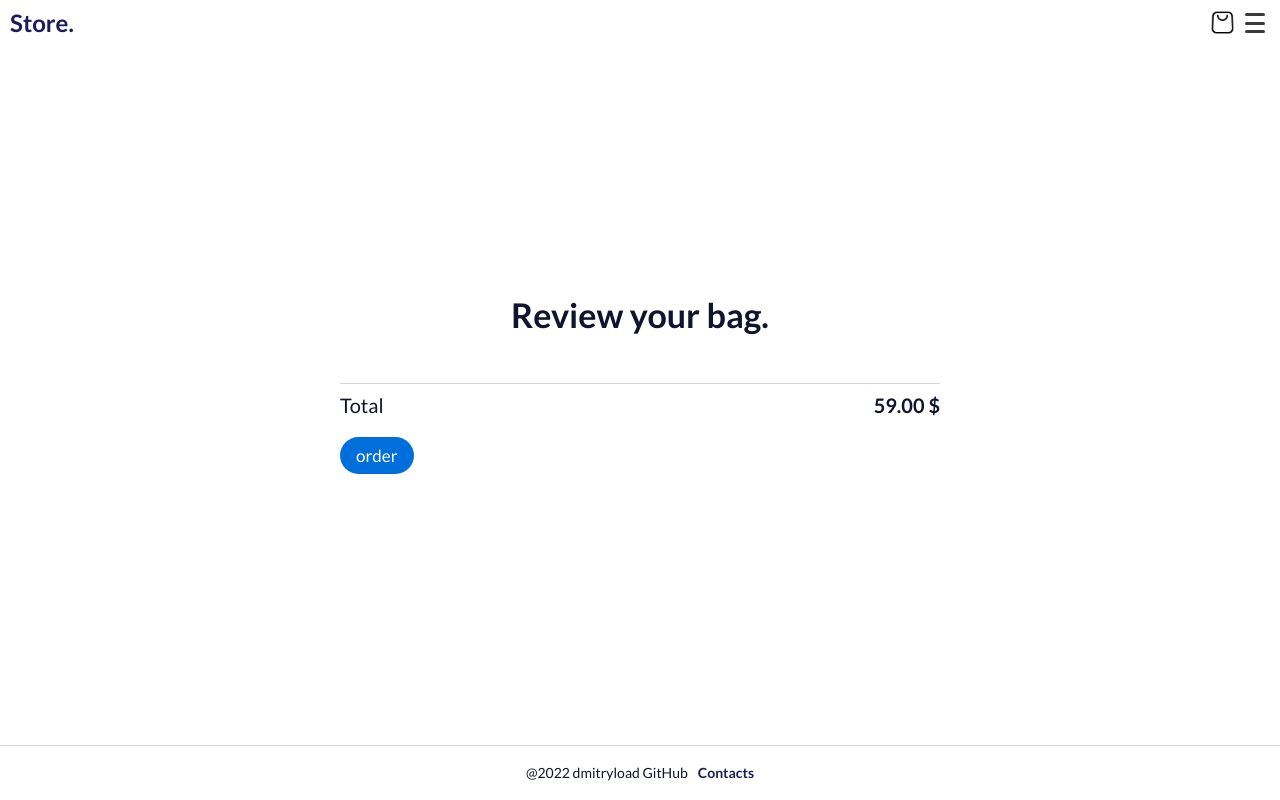
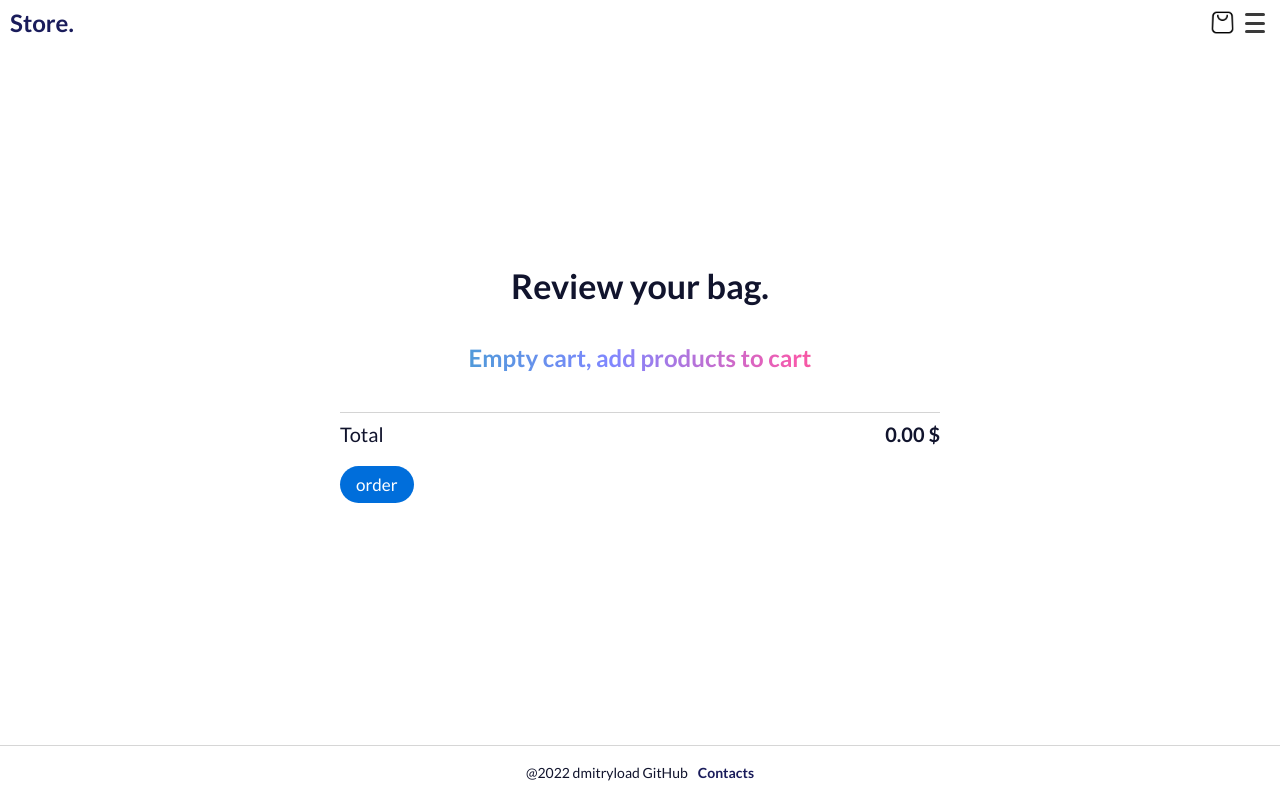
Before and after one commit to dmitriibutakov/store, a Nuxt app: page /cart in a window 1280 px wide. Built offline with nearby package versions, Linux system fonts and the light colour scheme.

Commit message:
remove product from cart

```diff
--- a/components/Cart/Cart.vue
+++ b/components/Cart/Cart.vue
@@ -4,7 +4,7 @@
     <CartBody :getCart="getCart"/>
     <div class="cart__total">
       <h4 class="cart__total_name">Total</h4>
-      <p class="cart__total_price">59.00 $</p>
+      <p class="cart__total_price">{{ getCart.reduce((a, b) => a + b.price, 0) }}.00 $</p>
     </div>
     <div class="cart__button">
       <Button :onClick="showClick">order</Button>
@@ -13,16 +13,20 @@
 </template>
 
 <script>
-import {mapGetters} from "vuex";
+import {mapActions, mapGetters} from "vuex";
 
 export default {
   computed: {
     ...mapGetters({getCart: "getCart"})
   },
   methods: {
+    ...mapActions({ getCartFromStorage: "getCartFromStorage"}),
     showClick() {
       console.log("click")
     }
+  },
+  mounted() {
+    this.getCartFromStorage()
   }
 }
 </script>
--- a/components/Cart/CartBody/CartBody.vue
+++ b/components/Cart/CartBody/CartBody.vue
@@ -1,23 +1,41 @@
 <template>
-  <div>
-    <div class="cart__body" v-for="data in getCart" :key="data.title">
-      <img
-          :src="data.img"
-          alt="product" class="cart__img">
+  <div class="cart__body">
+    <nuxt-link class="cart__empty"
+               v-if="getCart.length < 1"
+               to="shop"> Empty cart, add products to cart
+    </nuxt-link>
+    <div class="cart__card"
+         v-for="data in getCart"
+         :key="data.title">
+      <img :src="data.img"
+           alt="product"
+           class="cart__img">
       <div class="cart__product">
         <h2 class="cart__product_name">
           {{ data.name }}
         </h2>
         <p class="cart__price">${{ data.price }}.00</p>
+        <button class="cart__remove" @click="()=>removeItem(data.name)"><img src="images/icons/delete.png" alt="delete">
+        </button>
       </div>
     </div>
   </div>
 </template>
 
 <script>
+import {mapActions} from "vuex";
+
 export default {
   props: {
     getCart: Array
+  },
+  methods: {
+    ...mapActions({
+      deleteCartFromStorage: "deleteCartFromStorage",
+    }),
+    removeItem(key) {
+      this.deleteCartFromStorage(key)
+    }
   }
 }
 </script>
@@ -25,26 +43,61 @@ export default {
 <style scoped lang="scss">
 .cart__body {
   display: flex;
+  flex-direction: column;
   width: 100%;
+
+  .cart__empty {
+    display: flex;
     justify-content: center;
+    color: transparent;
+    background-clip: text;
+    font-weight: 600;
+    font-size: 24px;
+    background-image: linear-gradient(90deg, #2ca2b4, #5598de 24%, #7f87ff 45%, #f65aad 76%, #ec3d43);
+    margin-bottom: 30px;
+  }
+
+  .cart__card {
+    display: flex;
+    align-items: center;
 
     .cart__product {
       display: flex;
-    padding-top: 20px;
       width: 100%;
-    justify-content: space-between;
+      align-items: flex-end;
+
+      & > * {
+        display: flex;
+        justify-content: center;
+        flex: 1 0 40%;
+      }
+
+      & > *:not(:last-child) {
+      }
 
       .cart__product_name {
         max-width: 400px;
         font-weight: 500;
         font-size: 16px;
-      margin-right: 20px;
       }
     }
 
     .cart__img {
-    height: 150px;
-    margin-right: 10px;
+      height: 80px;
+    }
+
+    .cart__price {
+      font-size: 18px;
+    }
+
+    .cart__remove {
+      cursor: pointer;
+
+      img {
+        height: 24px;
+        width: 24px;
+      }
+    }
   }
 }
 </style>
--- a/layouts/default.vue
+++ b/layouts/default.vue
@@ -18,7 +18,6 @@ export default {
     ...mapActions({fetchProducts: "fetchProducts"}),
   },
   mounted() {
-    console.log('mounted')
     this.fetchProducts()
   }
 }
--- a/pages/cart/index.vue
+++ b/pages/cart/index.vue
@@ -1,16 +1,3 @@
 <template>
   <Cart/>
 </template>
-
-<script>
-import {mapActions} from "vuex";
-
-export default {
-  methods: {
-    ...mapActions({getCartFromStorage: "getCartFromStorage"}),
-  },
-  mounted() {
-    this.getCartFromStorage()
-  }
-}
-</script>
--- a/store/index.js
+++ b/store/index.js
@@ -47,7 +47,6 @@ export const actions = {
         }
     },
     fetchPortionProducts({commit}) {
-        console.log("portion numbers")
         commit('SET_PORTION_PRODUCTS')
     },
     setFilteredProducts({commit, dispatch}, event) {
@@ -64,6 +63,7 @@ export const actions = {
         dispatch('fetchPortionProducts')
     },
     getCartFromStorage({commit}) {
+        commit('CLEAR_CART')
         for (let key in localStorage) {
             if (!localStorage.hasOwnProperty(key)) {
                 continue;
@@ -73,7 +73,12 @@ export const actions = {
     },
     setCartFromStorage({commit}, product) {
         localStorage.setItem(`${product.name}`, JSON.stringify(product))
-    }
+    },
+    deleteCartFromStorage({dispatch}, key) {
+        localStorage.removeItem(key)
+        dispatch("getCartFromStorage")
+    },
+
 }
 
 export const getters = {
@@ -91,6 +96,9 @@ export const getters = {
 export const mutations = {
     SET_ABOUT: (state, about) => state.about = about,
     SET_ERROR: (state, error) => state.error = error,
+    CLEAR_CART: (state) => {
+        state.cart = []
+    },
     SET_LOADING: (state, value) => state.loading = value,
     TOGGLE_MENU: (state, isShow) => state.isShowMenu = isShow,
     SET_PRODUCTS: (state, products) => {
@@ -99,7 +107,6 @@ export const mutations = {
     SET_ACTIVE_FILTER: (state, filter) => state.activeFilter = filter,
     SET_CART_FROM_STORAGE: (state, prod) => {
         const item = JSON.parse(prod)
-        console.log(item)
         if (typeof(item) === "object" && item !== null) {
             state.cart.push(item)
         }
@@ -119,5 +126,4 @@ export const mutations = {
         }
     },
     SET_IMAGES_FROM_PRODUCTS: (state, image) => state.imagesFromProducts.push(image),
-
 }
```
Also changed, not shown: static/images/icons/delete.png (added). Lines whose indentation alone changed are shown as unchanged.
